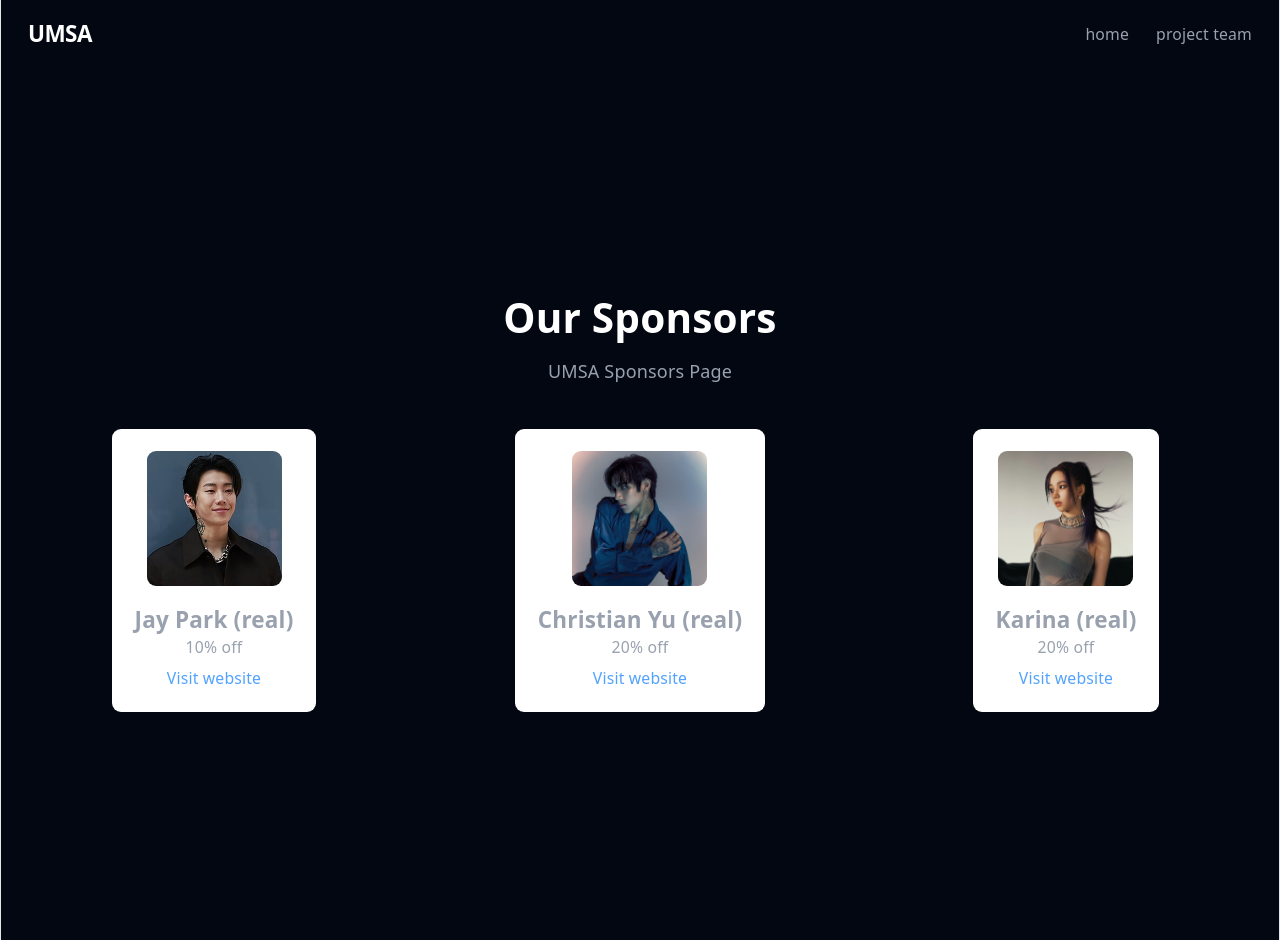
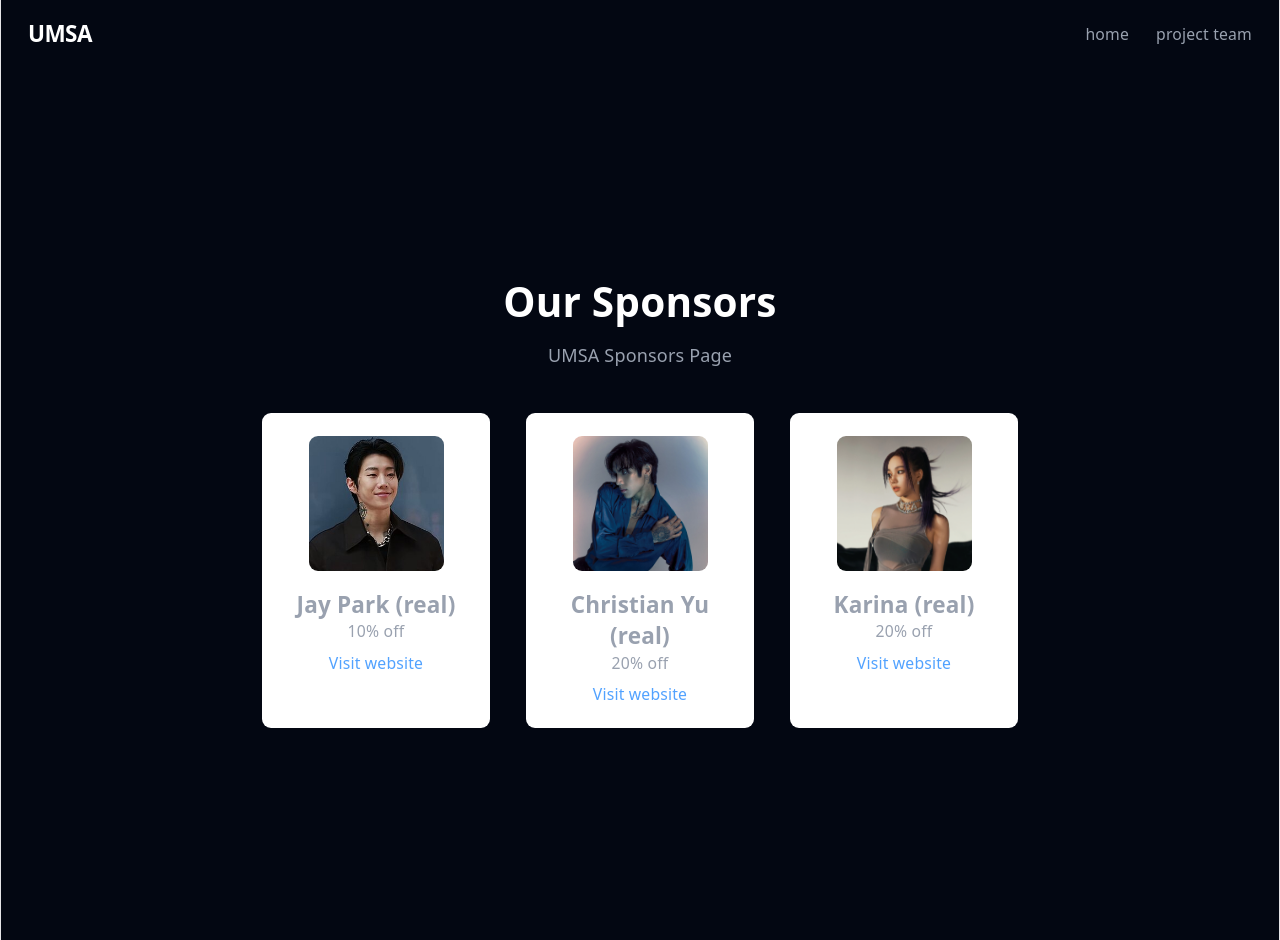
Before and after one commit to UoaWDCC/umsa, a React (Vite) app in the folder client/: page /sponsors in a window 1280 px wide. Built offline with nearby package versions, Linux system fonts and the light colour scheme.

Commit message:
Fix resizing issues

```diff
--- a/client/src/components/SponsorBox.tsx
+++ b/client/src/components/SponsorBox.tsx
@@ -13,7 +13,7 @@ type Props = {
 
 export default function SponsorInfoBox({ sponsor }: Props) {
   return (
-    <div className="flex flex-col items-center p-5 bg-[#FFFFFF] rounded-lg max-w-sm">
+    <div className="flex flex-col items-center p-5 bg-[#FFFFFF] rounded-lg w-full max-w-xs">
       <img
         src={sponsor.sponsorLogo}
         alt={`${sponsor.sponsorName} logo`}
--- a/client/src/pages/Sponsors.tsx
+++ b/client/src/pages/Sponsors.tsx
@@ -38,7 +38,7 @@ export default function Sponsors() {
             <p className="mt-4 text-gray-400">
                 UMSA Sponsors Page
             </p>
-            <div className="mt-10 grid grid-cols-1 md:grid-cols-3 gap-8 w-full justify-items-center">
+            <div className="mt-10 grid grid-cols-1 md:grid-cols-3 gap-8 w-full max-w-2xl justify-items-center items-stretch">
                 {sponsors.map((s) => (
                     <SponsorInfoBox key={s.sponsorName} sponsor={s} />
                 ))}
```
